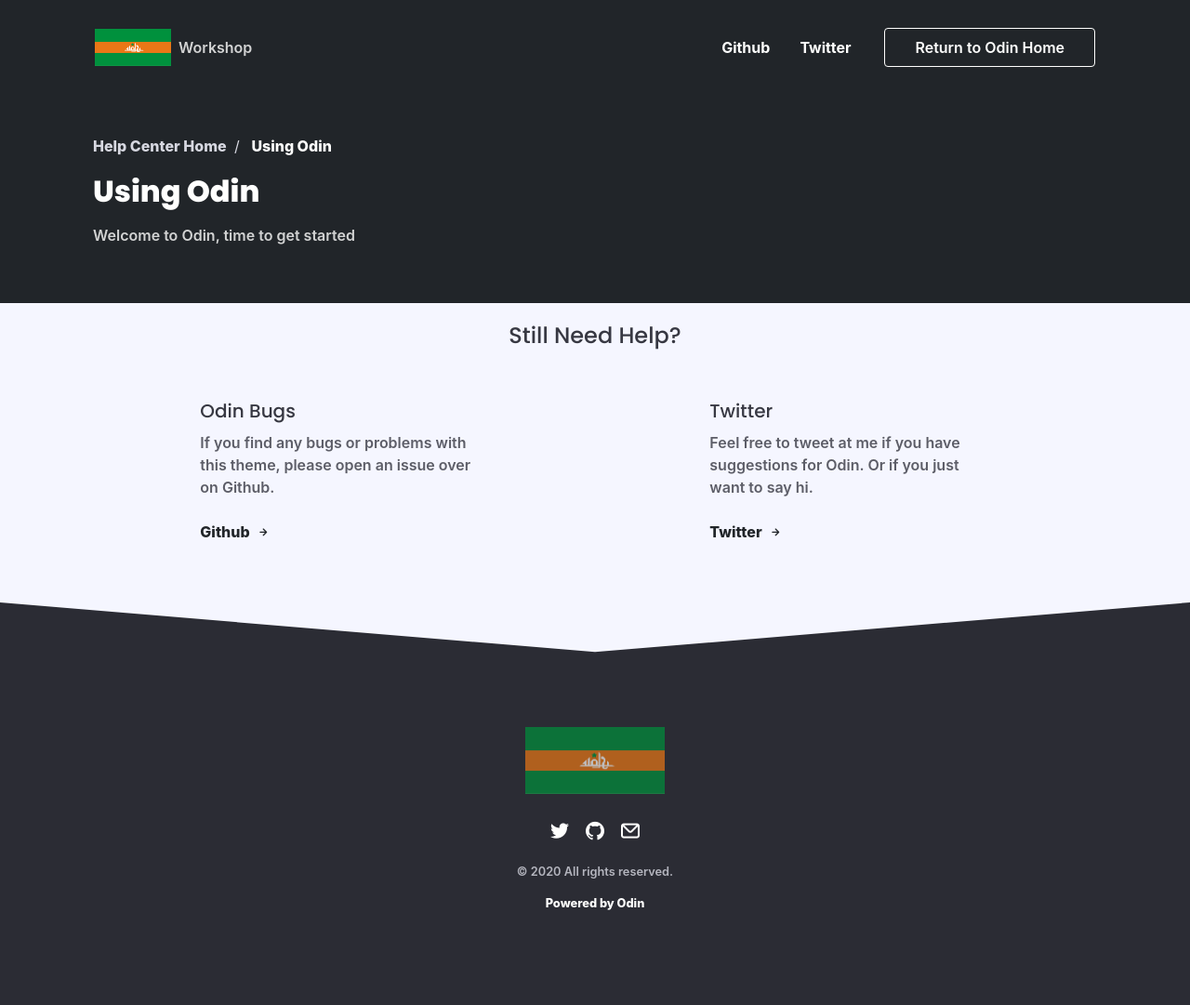
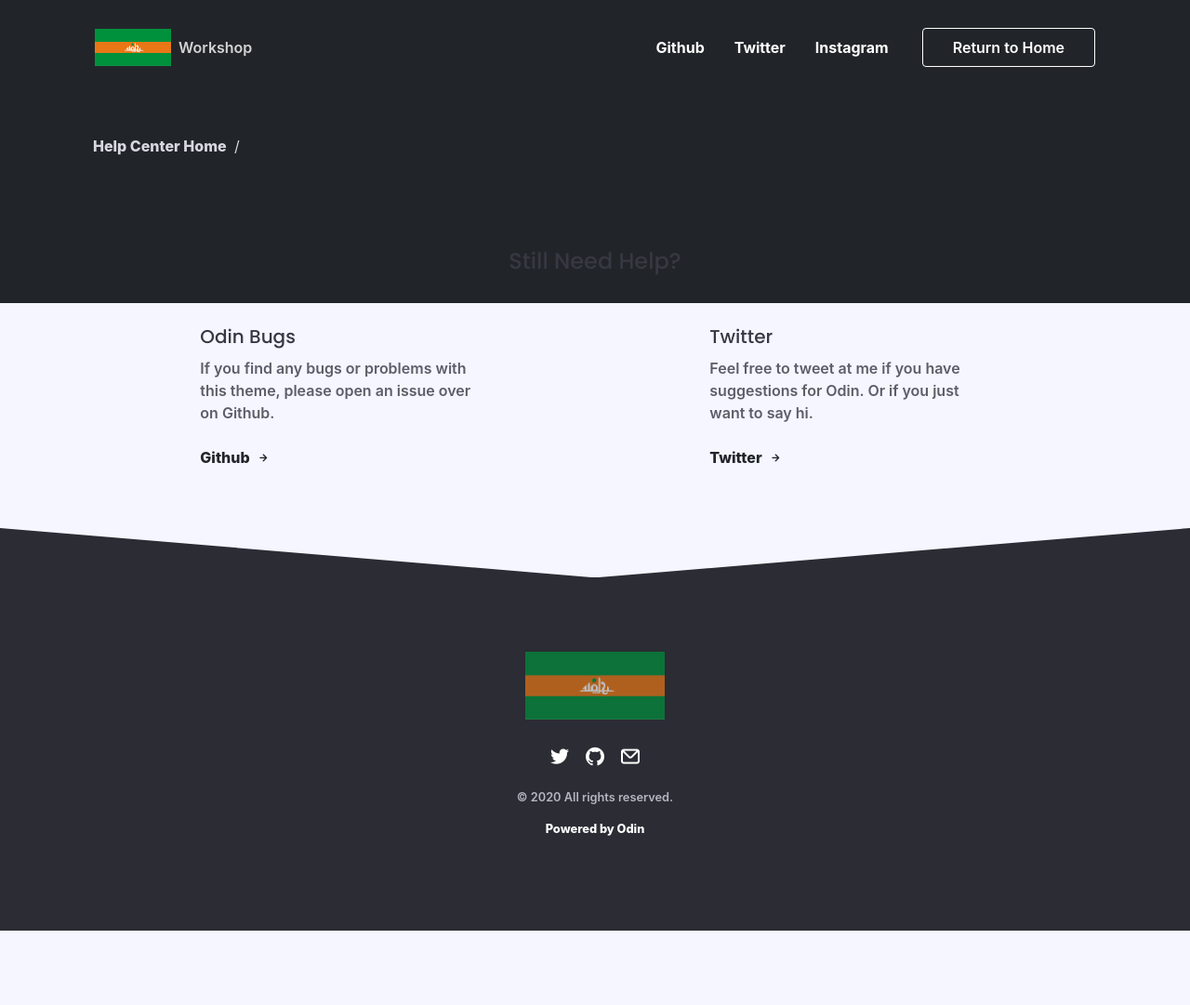
Before and after one commit to JeremyXie123/JeremyXie123.github.io, a Jekyll site: the page built from using-odin.html, in a window 1280 px wide. Shown: the whole page at 93% size. Built offline with Jekyll 4.4.1, drawn with Linux system fonts in a browser that asks for light colours; nearby versions of some CDN libraries; some web fonts are replaced; comment, search, counter and statistics services are not loaded; after the commit the page ends 1001 px from its top, so only the background shows below that.

Commit message:
change data

```diff
--- a/_config.yml
+++ b/_config.yml
@@ -30,9 +30,9 @@
 brand_logo: logo.png
 brand_name: InnoVision
 header: How can we help you?
-subheader: Support and documentation for Odin
+subheader: Access Portal for the InnoVision Website
 
-meta_image: odin-meta.png
+#meta_image: odin-meta.png
 
 # Social Links
 twitter_username: InnoVision
@@ -50,10 +50,10 @@
 nav_item_two: Twitter
 nav_item_two_link: https://twitter.com/InnoVisionProject
 
-nav_item_three: #
-nav_item_three_link: #
+nav_item_three: Instagram
+nav_item_three_link: https://instagram.com/InnoVisionProject
 
-nav_button: Return to Odin Home
+nav_button: Return to Home
 nav_button_link: https://jeremyxie123.github.io
 
 # More Help
@@ -65,7 +65,7 @@
 help_two_title: Twitter
 help_two_content: Feel free to tweet at me if you have suggestions for Odin. Or if you just want to say hi.
 help_two_button: Twitter
-help_two_link: https://twitter.com/theteaguns
+help_two_link: https://twitter.com/InnoVision
 
 # Build settings
 theme: minima
--- a/_data/authors.yml
+++ /dev/null
@@ -1,5 +0,0 @@
-#Add your authors here
-
-mac:
-  name: Mac Reddin
-  image: mac.png
--- a/_data/category_list.yml
+++ b/_data/category_list.yml
@@ -1,12 +1,12 @@
 #This file defines all the categories you
 
 
-getting-started:
-  name: Getting Started
-  description: Welcome to Odin, time to get started
-using-odin:
-  name: Using Odin
-  description: Welcome to Odin, time to get started
-customizing-odin:
-  name: Customizing Odin
-  description: Welcome to Odin, time to get started
+for-students:
+  name: for students
+  description: Resources for students
+for-teachers:
+  name: for teachers
+  description: Resources for Teachers
+blog:
+  name: blog
+  description: See what we're up to!
```
Also changed, not shown: _posts/For Students/2019-12-20-creating-a-new-article.md (+1 -2 lines), assets/mac.png (deleted), assets/odin-meta.png (deleted).
